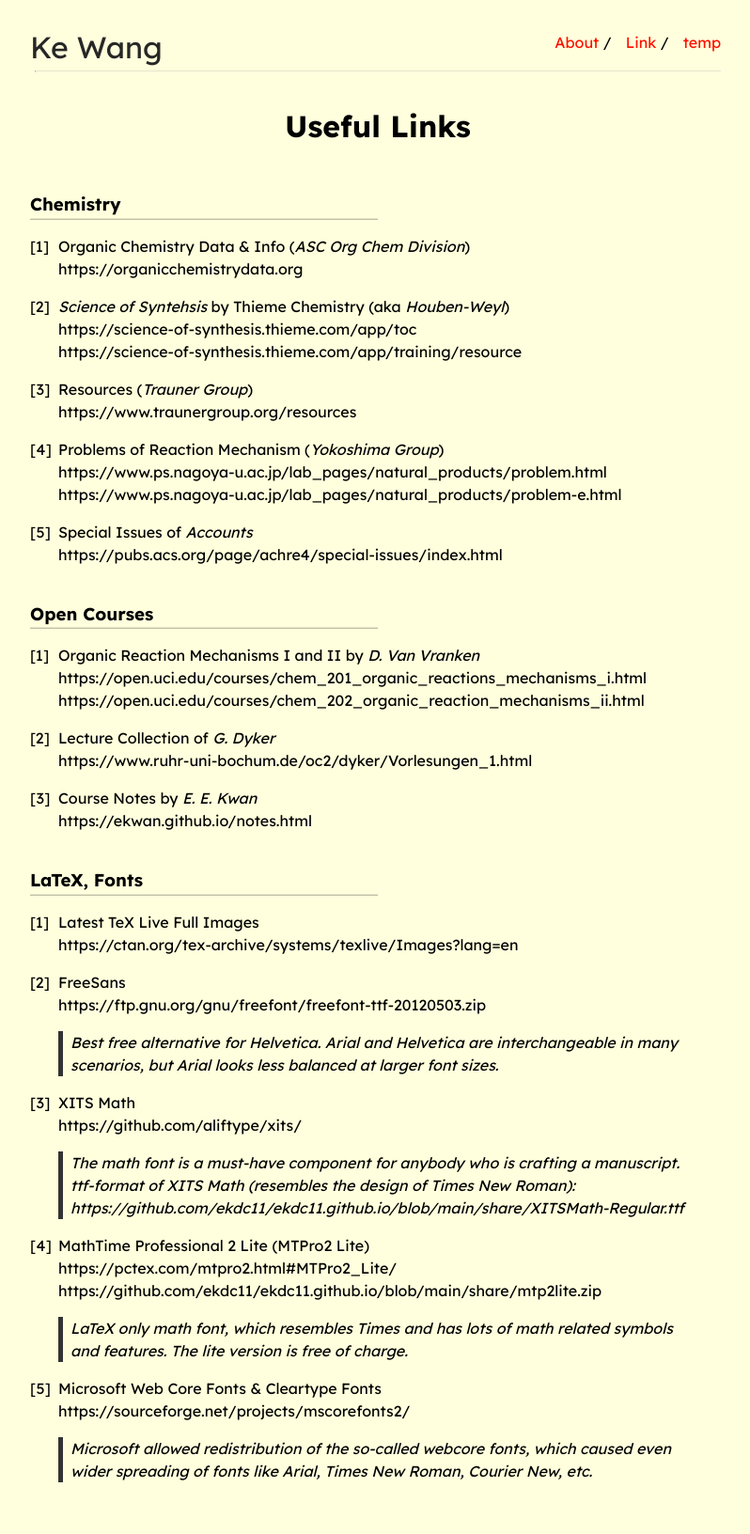
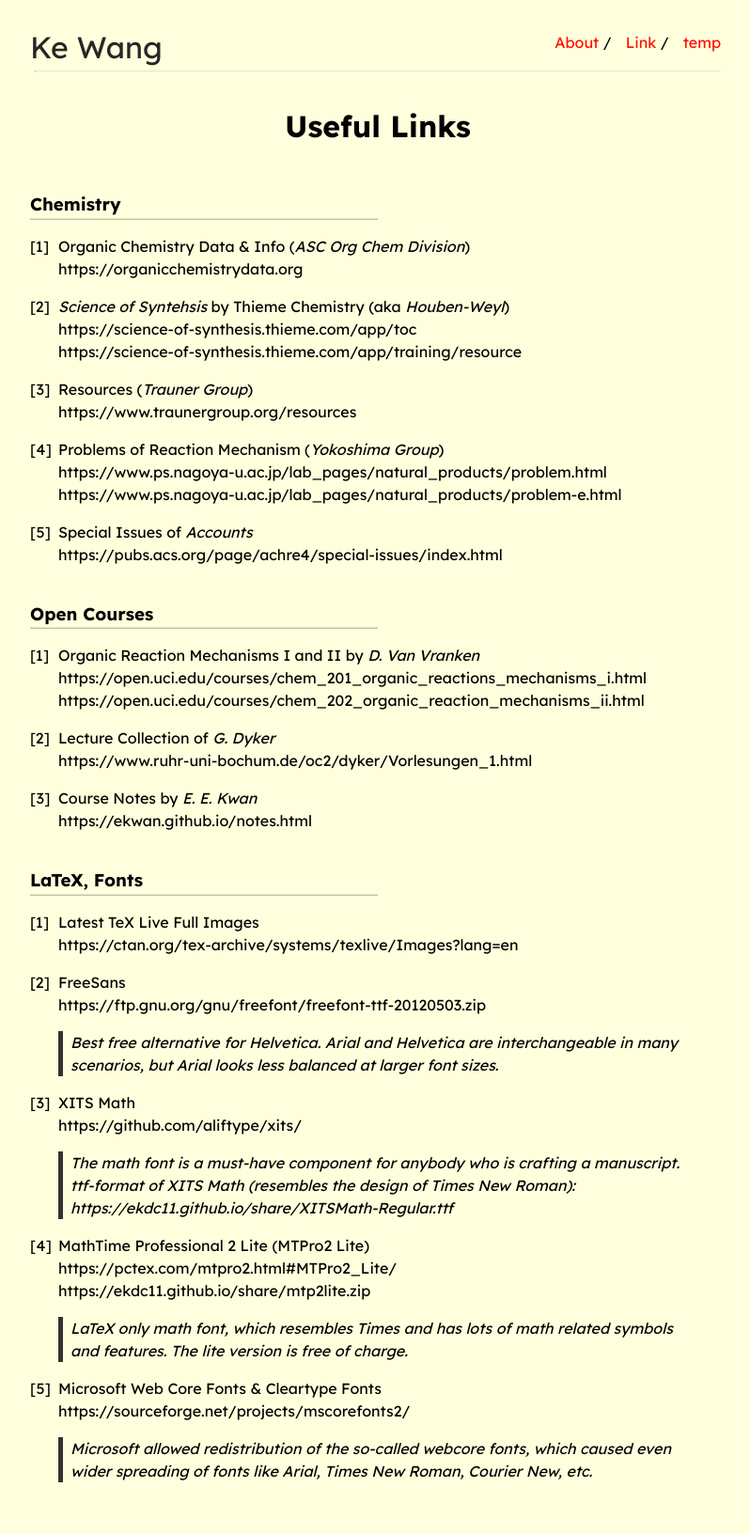
Before and after one commit to ekdc11/ekdc11.github.io, a Jekyll site: the page built from link.md, in a window 1280 px wide. Shown: the whole page at 94% size, without its empty margins (238-1036 px from the left). Built offline with Jekyll 4.4.1, drawn with Linux system fonts in a browser that asks for light colours; part of the change alters nothing that is shown.

Commit message:
Update link.md

```diff
--- a/link.md
+++ b/link.md
@@ -46,11 +46,11 @@ https://ftp.gnu.org/gnu/freefont/freefont-ttf-20120503.zip \
 https://github.com/aliftype/xits/ \
 > The math font is a must-have component for anybody who is crafting a manuscript. \
 > ttf-format of XITS Math (resembles the design of Times New Roman): \
-> https://github.com/ekdc11/ekdc11.github.io/blob/main/share/XITSMath-Regular.ttf
+> https://ekdc11.github.io/share/XITSMath-Regular.ttf
 
 1. MathTime Professional 2 Lite (MTPro2 Lite) \
 https://pctex.com/mtpro2.html#MTPro2_Lite/ \
-https://github.com/ekdc11/ekdc11.github.io/blob/main/share/mtp2lite.zip \
+https://ekdc11.github.io/share/mtp2lite.zip \
 > LaTeX only math font, which resembles Times and has lots of math related symbols and features. The lite version is free of charge.
 
 1. Microsoft Web Core Fonts & Cleartype Fonts \
```
